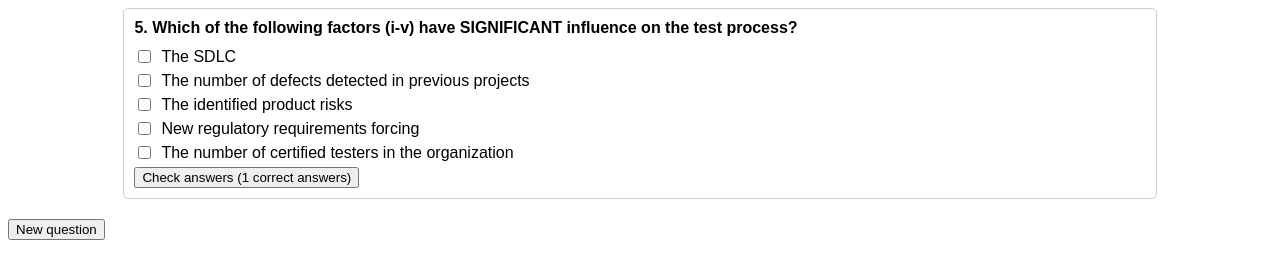
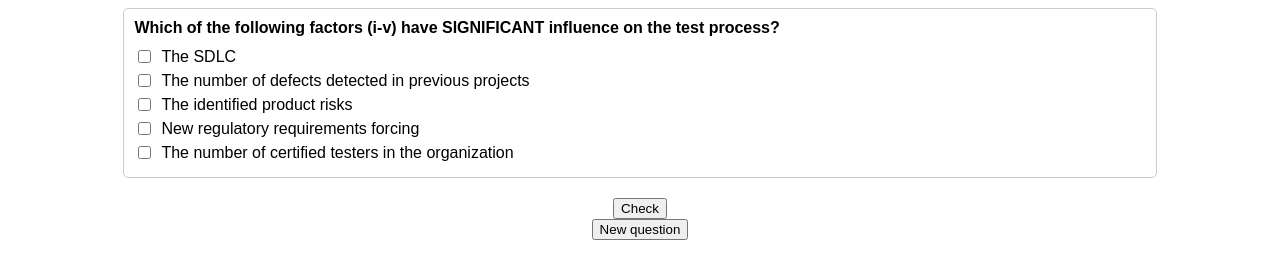
Before and after one commit to kleim4n/quiz, a plain HTML site: page src/index.html in a window 1280 px wide. Both pictures are taken after a click on the button "New question". Drawn offline with Linux system fonts and the light colour scheme.

Commit message:
refact: script reorganizado

```diff
--- a/src/index.html
+++ b/src/index.html
@@ -3,7 +3,7 @@
   <head>
     <meta charset="UTF-8" />
     <meta name="viewport" content="width=device-width, initial-scale=1.0" />
-    <title>Document</title>
+    <title>Quiz - Kleiman</title>
     <style>
       body {
         font-family: Arial, Helvetica, sans-serif;
@@ -49,12 +49,18 @@
       .incorrect {
         background-color: #f8d7da;
       }
+      .disabled {
+        display: none;
+      }
+      .enabled {
+        display: block;
+      }
     </style>
   </head>
   <body>
     <script>
+      //Carrega as perguntas do arquivo json
       function getJsonQuestionsFromResource() {
-        //Deve carregar o json questions.json e retornar um array de objetos
         let questions = [];
         let request = new XMLHttpRequest();
         request.open("GET", "../resource/questions.json", false);
@@ -64,79 +70,99 @@
         }
         return questions;
       }
-      let jsonQuestions = getJsonQuestionsFromResource();
-      let questions = document.createElement("div");
-      questions.setAttribute("class", "questions");
-      jsonQuestions.forEach((question, index) => {
-        let questionDiv = document.createElement("div");
-        questionDiv.classList.add("question");
-        questionDiv.classList.add("disabled");
-        questionDiv.setAttribute("id", `question-${question.id}`);
-        questionDiv.style.display = "none";
-        questionDiv.innerHTML = `
-      	<div class="question__title">
-      		${index + 1}. ${question.question}
-      	</div>
-      	<div class="question__options">
-      		${question.options
-            .map((option, index) => {
-              return `
-      				<div class="question__option">
-      					<input type="checkbox" name="question-${question.id}" id="question-${question.id}-${index}" value="${option}">
-      					<label for="question-${question.id}-${index}">${option}</label>
-      				</div>
-      			`;
-            })
-            .join("")}
-      	</div>
-      	<button class="check">Check answers (${
-          question.answers.length
-        } correct answers)</button>
-      `;
-        questions.appendChild(questionDiv);
-      });
-      document.body.appendChild(questions);
-      let buttonNewQuestion = document.createElement("button");
-      buttonNewQuestion.innerHTML = "New question";
-      buttonNewQuestion.addEventListener("click", () => {
+      var jsonQuestions = getJsonQuestionsFromResource();
+      //Funções de eventos
+      function showRandomQuestion() {
+        let randomIndex = Math.floor(
+          Math.random() * document.querySelectorAll(".question").length
+        );
+        let questionDiv = document.querySelector(
+          `.question:nth-child(${randomIndex + 1})`
+        );
+        questionDiv.classList.remove("disabled");
+        questionDiv.classList.add("enabled");
+      }
+      function newQuestionEvent() {
         let enabledQuestionDiv = document.querySelector(".enabled");
-        enabledQuestionDiv.style.display = "none";
         enabledQuestionDiv.classList.remove("enabled");
         enabledQuestionDiv.classList.remove("correct");
         enabledQuestionDiv.classList.remove("incorrect");
         enabledQuestionDiv.classList.add("disabled");
         showRandomQuestion();
-      });
-      document.body.appendChild(buttonNewQuestion);
-      //check answers
-      function checkEnabledAnswers() {
-        let questionDiv = document.querySelector(".enabled");
-        let checkedAnswers = questionDiv.querySelectorAll(
-          "input[type=checkbox]:checked"
+      }
+      function checkAnswersEvent() {
+        document.querySelector(".enabled").classList.remove("correct");
+        document.querySelector(".enabled").classList.remove("incorrect");
+        let enabledCheckedInputs = document.querySelectorAll(
+          ".enabled input:checked"
         );
-        let correctAnswers = jsonQuestions.find(
-          (question) => question.id === parseInt(questionDiv.id.split("-")[1])
-        ).answers;
-        let correct = true;
-        checkedAnswers.forEach((checkedAnswer) => {
-          correct = correct && correctAnswers.includes(checkedAnswer.value);
+        let result = [];
+        enabledCheckedInputs.forEach((input) => {
+          result.push(input.getAttribute("correct") === "true");
         });
-        questionDiv.classList.add(correct ? "correct" : "incorrect");
+        document
+          .querySelector(".enabled")
+          .classList.add(
+            result.every((value) => value === true) && result.length > 0
+              ? "correct"
+              : "incorrect"
+          );
       }
-      let checkButtons = document.querySelectorAll(".check");
-      checkButtons.forEach((checkButton) => {
-        checkButton.addEventListener("click", () => {
-          checkEnabledAnswers();
-        });
-      });
-      //mostra pergunta aleatoria
-      let questionDivs = document.querySelectorAll(".question");
-      function showRandomQuestion() {
-        let randomIndex = Math.floor(Math.random() * questionDivs.length);
-        questionDivs[randomIndex].style.display = "block";
-        questionDivs[randomIndex].classList.remove("disabled");
-        questionDivs[randomIndex].classList.add("enabled");
-      }
+      //Cria os componentes html
+      const checkButtonHtml = () => {
+        return `<button class='check' type='button'>Check</button>`;
+      };
+      const newQuestionButtonHtml = () => {
+        return `<button class="new-question" type="button">New question</button>`;
+      };
+      const questionHtml = (question) => {
+        return `
+          <div class="question disabled">
+            <div class="question__title">
+              ${question.question}
+            </div>
+            <div class="question__options">
+              ${question.options
+                .map((option, index) => {
+                  return `
+                <div class="question__option">
+                  <input type="checkbox" name="question-${
+                    question.id
+                  }" id="question-${
+                    question.id
+                  }-${index}" value="${option}" correct="${
+                    question.answers.includes(option) ? "true" : "false"
+                  }" />
+                  <label for="question-${
+                    question.id
+                  }-${index}">${option}</label>
+                </div>
+              `;
+                })
+                .join("")}
+            </div>
+          </div>
+        `;
+      };
+      const questionsCardHtml = (questions) => {
+        return `
+          <div class="questions">
+            ${questions.map((question) => questionHtml(question)).join("")}
+            ${checkButtonHtml()}
+            ${newQuestionButtonHtml()}
+          </div>
+        `;
+      };
+      //Adiciona os componentes html na pagina
+      document.body.innerHTML = questionsCardHtml(jsonQuestions);
+      //Adiciona os eventos
+      document
+        .querySelector(".check")
+        .addEventListener("click", checkAnswersEvent);
+      document
+        .querySelector(".new-question")
+        .addEventListener("click", newQuestionEvent);
+      //Mostra a primeira pergunta aleatoria
       showRandomQuestion();
     </script>
   </body>
```
